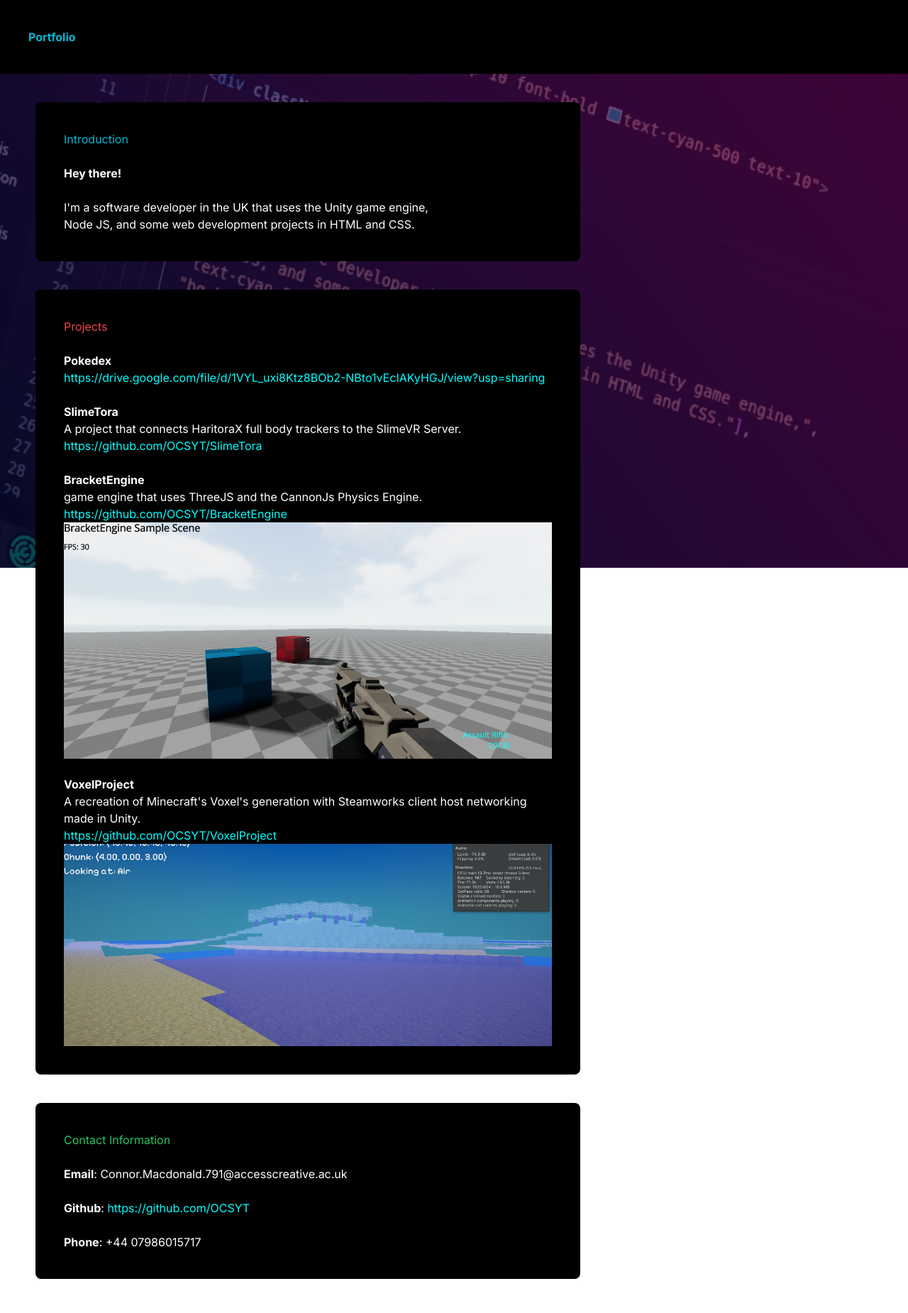
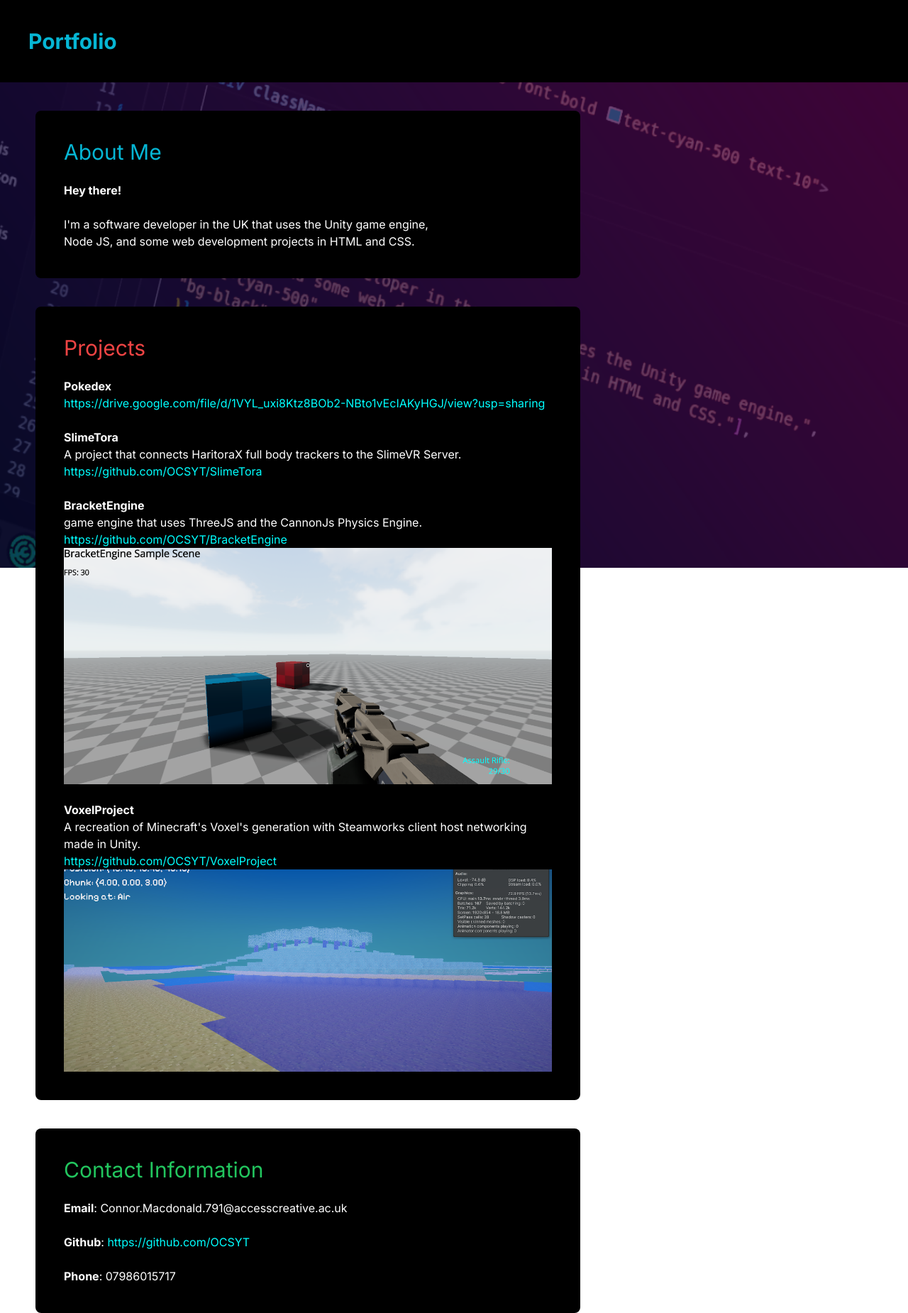
Before and after one commit to OCSYT/Portfolio, a Next.js app in the folder portfolio/: page / in a window 1280 px wide. Shown: the whole page at 71% size. Before the commit the page ends 1802 px from the top, so only its background shows below. Built offline with nearby package versions, Linux system fonts and the light colour scheme.

Commit message:
Update page.tsx

```diff
--- a/portfolio/src/app/page.tsx
+++ b/portfolio/src/app/page.tsx
@@ -3,7 +3,7 @@ export default function Main() {
     <div id="root">
       <div id="background"></div>
       {/* Header */}
-      <div className="bg-black p-10 font-bold text-cyan-500 text-10">
+      <div className="bg-black p-10 font-bold text-cyan-500 text-3xl">
         <h1>Portfolio</h1>
       </div>
 
@@ -11,7 +11,7 @@ export default function Main() {
 
         {/* Introduction */}
         {Section
-          ("Introduction",
+          ("About Me",
             ["*Hey there!*",
               "\n",
               "I'm a software developer in the UK that uses the Unity game engine,",
@@ -51,7 +51,7 @@ export default function Main() {
             "\n",
             "*Github*: https://github.com/OCSYT",
             "\n",
-            "*Phone*: +44 07986015717"
+            "*Phone*: 07986015717"
           ],
           "text-green-500",
           "bg-black"
@@ -66,22 +66,31 @@ function Section(Title: string, Content: string[], TitleColor: string, BgColor:
   const ProcessContent = (Text: string) => {
     return Text.split('\n').map((Line, LineIndex) => (
       <span key={LineIndex}>
-        {Line.split(/(\*.*?\*|https?:\/\/[^\s]+)/).map((Part, PartIndex) => {
+        {Line.split(/(\*.*?\*|https?:\/\/\S+)/).map((Part, PartIndex) => {
           if (Part.startsWith('*') && Part.endsWith('*')) {
-            return <strong key={PartIndex}>{Part.slice(1, -1)}</strong>;
-          } else if (Part.match(/https?:\/\/[^\s]+/)) {
-            if (Part.match(/\.(?:png|jpg|jpeg|gif)$/i)) {
-              return <img key={PartIndex} src={Part} alt="Image" style={{ maxWidth: '100%' }} />;
+            return (
+              <strong key={PartIndex}>
+                {Part.slice(1, -1)}
+              </strong>
+            );
+          } else if (Part.startsWith('http')) {
+            if (/\.(png|jpg|jpeg|gif)$/i.test(Part)) {
+              return (
+                <img key={PartIndex} src={Part} alt="Image" style={{ maxWidth: '100%' }} />
+              );
             } else {
-              return <a key={PartIndex} href={Part} target="_blank" rel="noopener noreferrer">{Part}</a>;
+              return (
+                <a key={PartIndex} href={Part} target="_blank" rel="noopener noreferrer">
+                  {Part}
+                </a>
+              );
             }
+          } else if (/\.(png|jpg|jpeg|gif)$/i.test(Part)) {
+            return (
+              <img key={PartIndex} src={Part} alt="Image" style={{ maxWidth: '100%' }} />
+            );
           } else {
-            if (Part.match(/\.(?:png|jpg|jpeg|gif)$/i)) {
-              return <img key={PartIndex} src={Part} alt="Image" style={{ maxWidth: '100%' }} />;
-            }
-            else {
-              return Part;
-            }
+            return Part;
           }
         })}
         {LineIndex < Text.split('\n').length - 1 && <br />}
@@ -89,15 +98,17 @@ function Section(Title: string, Content: string[], TitleColor: string, BgColor:
     ));
   };
 
-  var FinalContent = null;
+  let FinalContent;
 
   if (Title !== "") {
     FinalContent = (
       <div>
-        <h1 className={TitleColor + " text-10"}>{Title}</h1>
+        <h1 className={`${TitleColor} text-3xl`}>{Title}</h1>
         <br />
         {Content.map((Item, Index) => (
-          <p key={Index}>{ProcessContent(Item)}</p>
+          <p key={Index}>
+            {ProcessContent(Item)}
+          </p>
         ))}
       </div>
     );
@@ -105,14 +116,16 @@ function Section(Title: string, Content: string[], TitleColor: string, BgColor:
     FinalContent = (
       <div>
         {Content.map((Item, Index) => (
-          <p key={Index}>{ProcessContent(Item)}</p>
+          <p key={Index}>
+            {ProcessContent(Item)}
+          </p>
         ))}
       </div>
     );
   }
 
   return (
-    <div className={"p-10 m-10 rounded-lg max-w-screen-md " + BgColor}>
+    <div className={`p-10 m-10 rounded-lg max-w-screen-md ${BgColor}`}>
       {FinalContent}
     </div>
   );
```
